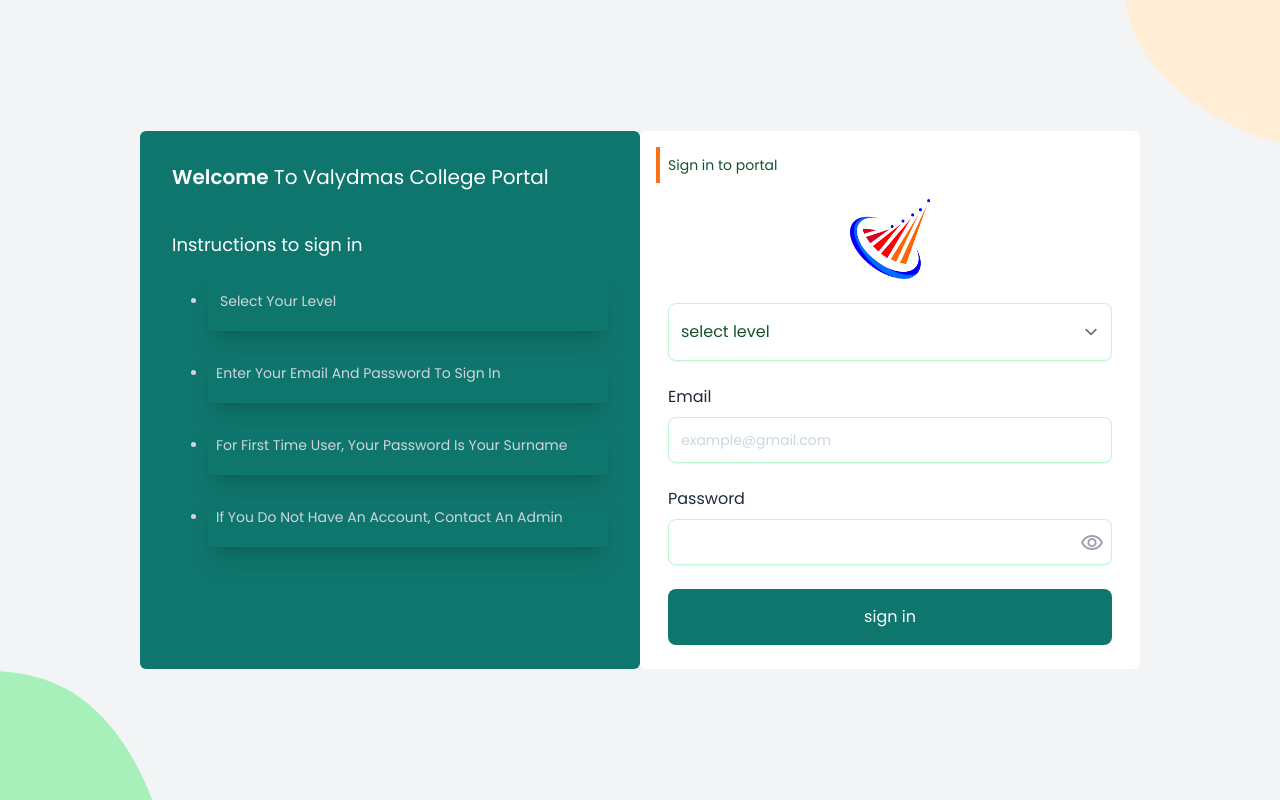
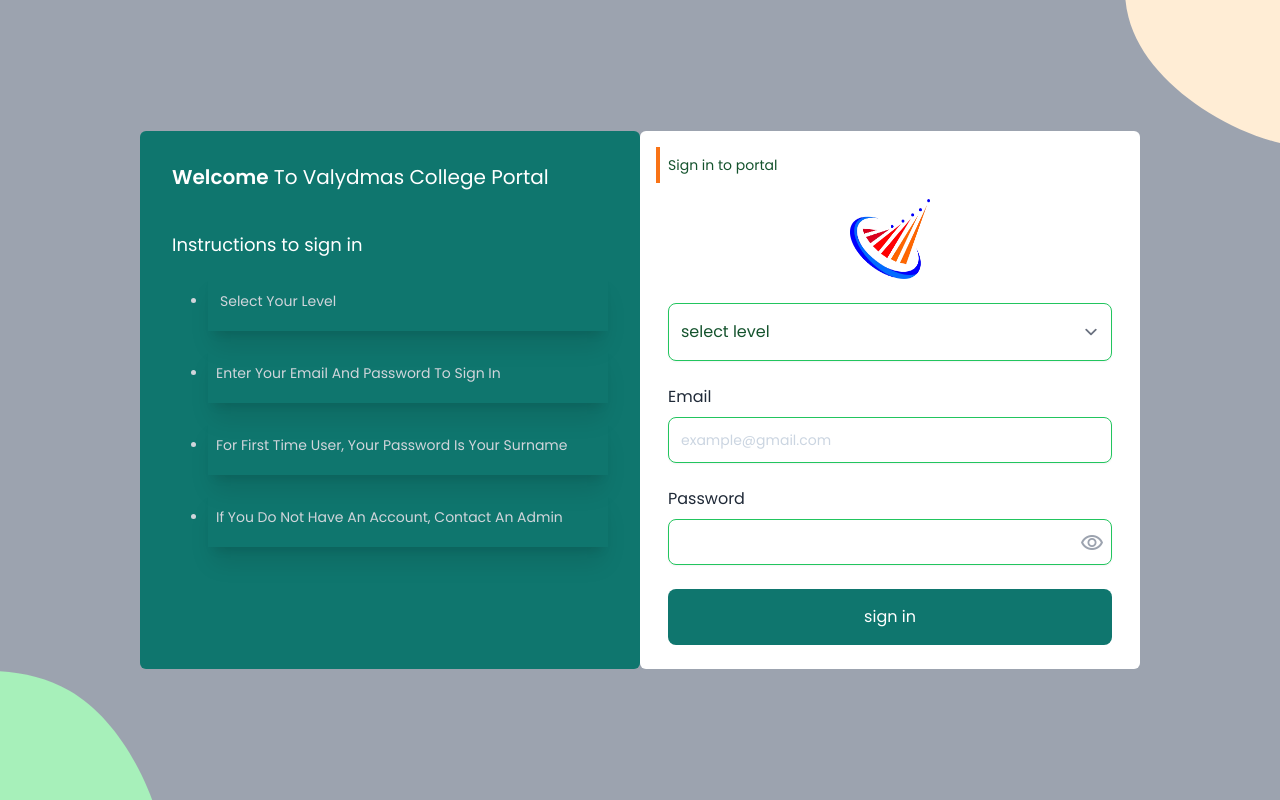
Before and after one commit to codewithjohnson/valdymas-college-admin-dashboard, a React (Vite) app: page /auth in a window 1280 px wide. Built offline with nearby package versions, Linux system fonts and the light colour scheme; no server answers.

Commit message:
updated login

```diff
--- a/src/pages/auth/login/Login.jsx
+++ b/src/pages/auth/login/Login.jsx
@@ -49,7 +49,7 @@ const Login = () => {
   };
 
   return (
-    <div className="font-poppins min-h-screen flex flex-col sm:flex sm:flex-row my-0 mx-auto h-full w-full bg-gray-100 justify-center items-center relative overflow-hidden">
+    <div className="font-poppins min-h-screen flex flex-col sm:flex sm:flex-row my-0 mx-auto h-full w-full bg-gray-400 justify-center items-center relative overflow-hidden">
       {/* left */}
 
       <div className="instruction--container bg-teal-700 text-white pt-8 px-8 my-6 rounded-md border-none sm: w-[90%] sm:w-[500px] h-[538px] select-none z-10 ">
@@ -100,7 +100,7 @@ const Login = () => {
               name="level"
               id="level"
               {...loginRegister("level")}
-              className={`block w-full p-3 py-4 mt-2 border rounded-lg shadow-sm text-green-900 border-green-200 focus:outline-none focus:ring focus:ring-green-100 hover:border-green-800 cursor-pointer ${
+              className={`block w-full p-3 py-4 mt-2 border rounded-lg shadow-sm text-green-900 border-green-500 focus:outline-none focus:ring focus:ring-green-100 hover:border-green-800 cursor-pointer ${
                 loginErrors?.level ? " border-red-500" : ""
               }   `}
             >
@@ -120,7 +120,7 @@ const Login = () => {
               id="email"
               {...loginRegister("email")}
               placeholder="example@gmail.com"
-              className={`block w-full p-3  mt-2 text-sm border rounded-lg shadow-sm  placeholder-slate-300 border-green-200 focus:outline-none focus:ring focus:ring-green-100 hover:border-green-800 ${
+              className={`block w-full p-3  mt-2 text-sm border rounded-lg shadow-sm  placeholder-slate-300 border-green-500 focus:outline-none focus:ring focus:ring-green-100 hover:border-green-800 ${
                 loginErrors?.email ? " border-red-500" : ""
               }  `}
             />
@@ -135,7 +135,7 @@ const Login = () => {
               name="password"
               id="password"
               {...loginRegister("password")}
-              className={`block relative w-full p-3  mt-2 text-sm border rounded-lg shadow-sm  placeholder-slate-300 border-green-200 focus:outline-none focus:ring focus:ring-green-100 hover:border-green-800 ${
+              className={`block relative w-full p-3  mt-2 text-sm border rounded-lg shadow-sm  placeholder-slate-300 border-green-500 focus:outline-none focus:ring focus:ring-green-100 hover:border-green-800 ${
                 loginErrors?.password ? " border-red-500" : ""
               }  `}
             />
```
